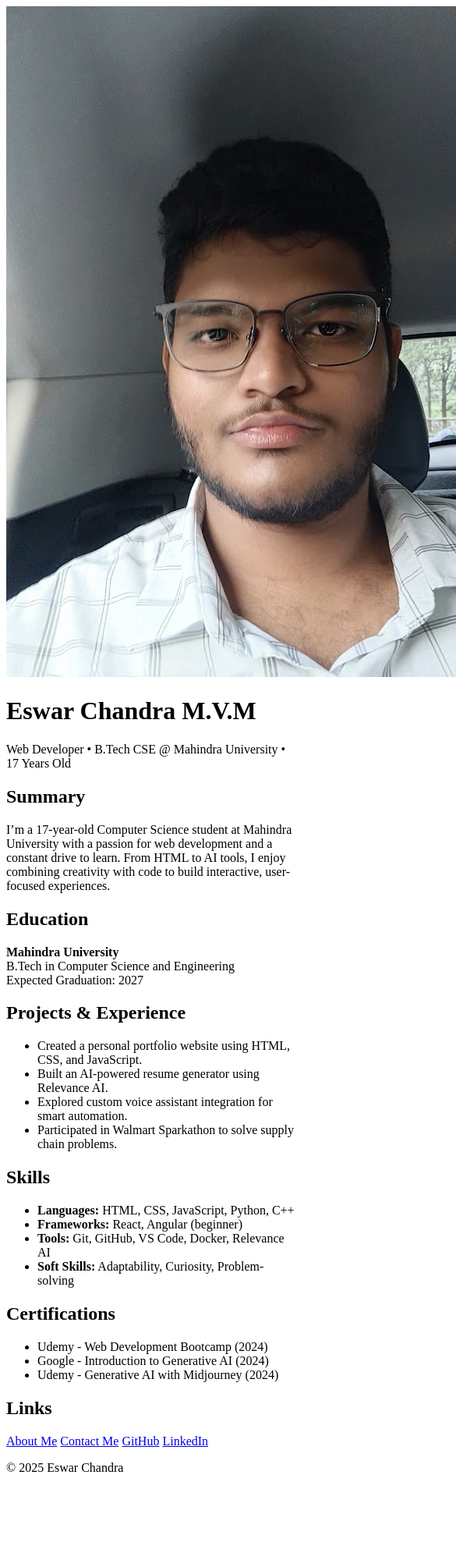
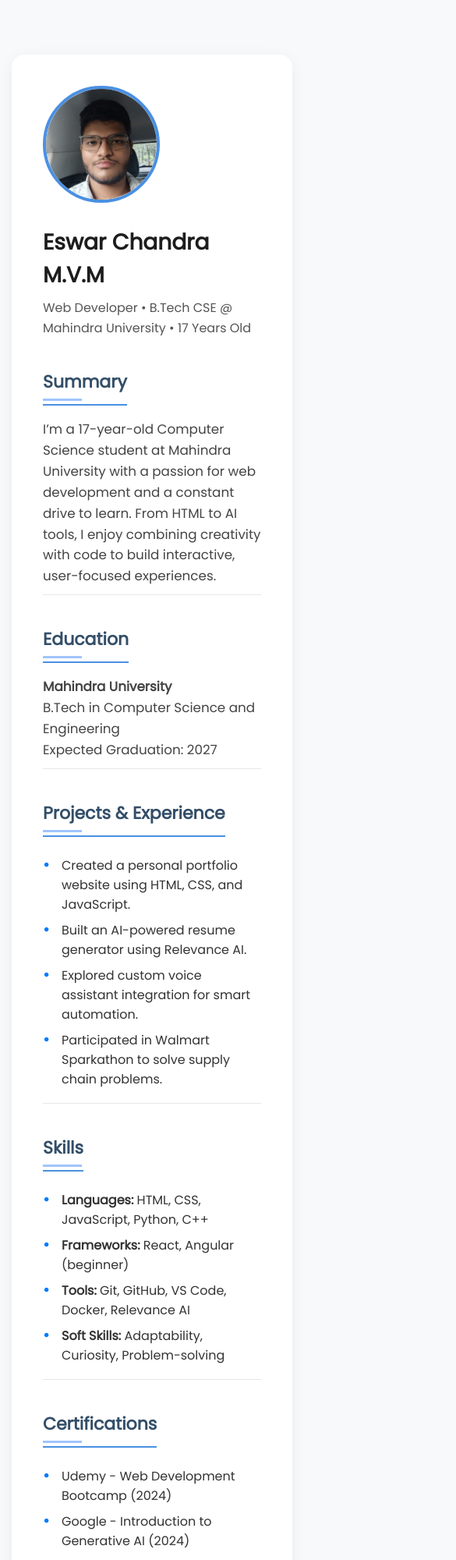
Before and after one commit to mec-256/My-resume, a plain HTML site: page index.html in a window 390 px wide. Shown: the top 2000 px of the page at 78% size, 585 px wide, since content can reach past the window. Before the commit the page ends 1907 px from the top, so only its background shows below. Drawn offline with Linux system fonts and the light colour scheme.

Commit message:
Add files via upload

```diff
--- /dev/null
+++ b/style.css
@@ -0,0 +1,237 @@
+/* === RESET & BASE === */
+* {
+  margin: 0;
+  padding: 0;
+  box-sizing: border-box;
+  font-family: 'Poppins', sans-serif;
+}
+
+body {
+  background: #f7f9fb;
+  color: #2e2e2e;
+  padding: 30px 15px;
+}
+
+/* === CONTAINER === */
+.container {
+  max-width: 950px;
+  margin: auto;
+  background: #ffffff;
+  padding: 40px;
+  border-radius: 16px;
+  box-shadow: 0 6px 25px rgba(0, 0, 0, 0.06);
+  transition: all 0.3s ease-in-out;
+}
+
+/* === HEADER === */
+.header {
+  display: flex;
+  align-items: center;
+  gap: 25px;
+  margin-bottom: 30px;
+  flex-wrap: wrap;
+}
+
+.profile-img {
+  width: 130px;
+  height: 130px;
+  border-radius: 50%;
+  object-fit: cover;
+  border: 3px solid #a1c4fd;
+  background: #e0ecff;
+}
+
+.name-title {
+  display: flex;
+  flex-direction: column;
+  justify-content: center;
+}
+
+.name-title h1 {
+  font-size: 2.4em;
+  color: #2b60de;
+}
+
+.name-title p {
+  font-size: 1.1em;
+  color: #555;
+  margin-top: 6px;
+}
+
+/* === SECTION === */
+.section {
+  margin-top: 40px;
+  padding-bottom: 10px;
+  border-bottom: 1px solid #e6e6e6;
+}
+
+.section:last-child {
+  border-bottom: none;
+}
+
+h2 {
+  font-size: 1.5em;
+  color: #334e68;
+  margin-bottom: 14px;
+  position: relative;
+}
+
+h2::after {
+  content: "";
+  display: block;
+  width: 50px;
+  height: 3px;
+  background: #a1c4fd;
+  margin-top: 5px;
+}
+
+/* === TEXT === */
+p {
+  font-size: 1.05em;
+  color: #444;
+  line-height: 1.6;
+  margin-top: 5px;
+}
+
+/* === LISTS === */
+ul {
+  list-style: none;
+  padding-left: 0;
+  margin-top: 12px;
+}
+
+ul li {
+  margin-bottom: 8px;
+  padding-left: 24px;
+  position: relative;
+  color: #333;
+}
+
+ul li::before {
+  content: "•";
+  position: absolute;
+  left: 0;
+  color: #007BFF;
+  font-size: 1.4em;
+  line-height: 1;
+}
+
+/* === CONTACT === */
+.contact a {
+  display: inline-block;
+  margin-right: 15px;
+  margin-top: 10px;
+  color: #2b60de;
+  text-decoration: none;
+  font-weight: 500;
+  transition: all 0.2s ease;
+  border-bottom: 1px solid transparent;
+}
+
+.contact a:hover {
+  border-bottom: 1px solid #2b60de;
+  color: #1e4db7;
+}
+
+/* === FOOTER === */
+footer {
+  margin-top: 40px;
+  text-align: center;
+  color: #888;
+  font-size: 0.95em;
+}
+
+/* === RESPONSIVE === */
+@media screen and (max-width: 768px) {
+  .header {
+    flex-direction: column;
+    align-items: center;
+    text-align: center;
+  }
+
+  .profile-img {
+    width: 110px;
+    height: 110px;
+  }
+
+  .name-title h1 {
+    font-size: 2em;
+  }
+ /* Container */
+.container {
+  background-color: #fff;
+  font-family: 'Poppins', sans-serif;
+  border-radius: 16px;
+  padding: 40px;
+  max-width: 900px;
+  margin: 40px auto;
+  box-shadow: 0 4px 20px rgba(0,0,0,0.06);
+  color: #333;
+}
+
+/* Header Section */
+.header-left {
+  display: flex;
+  align-items: center;
+  gap: 30px;
+  flex-wrap: wrap;
+  margin-bottom: 30px;
+}
+
+.profile-img-left {
+  width: 150px;
+  height: 150px;
+  border-radius: 50%;
+  object-fit: cover;
+  border: 4px solid #4a90e2;
+}
+
+.name-title h1 {
+  font-size: 28px;
+  margin: 0;
+  color: #1d1d1d;
+}
+
+.name-title p {
+  font-size: 16px;
+  color: #555;
+  margin-top: 8px;
+}
+
+/* Sections */
+.section {
+  margin-bottom: 30px;
+}
+
+.section h2 {
+  font-size: 22px;
+  border-bottom: 2px solid #4a90e2;
+  display: inline-block;
+  padding-bottom: 4px;
+  margin-bottom: 12px;
+}
+
+/* Bullets */
+
+
+/* Links */
+.contact a {
+  display: inline-block;
+  margin-right: 16px;
+  color: #007BFF;
+  text-decoration: none;
+}
+
+.contact a:hover {
+  text-decoration: underline;
+}
+
+/* Footer */
+footer {
+  text-align: center;
+  margin-top: 40px;
+  font-size: 14px;
+  color: #777;
+}
+
+}
```
Also changed, not shown: about.html (+35 -14 lines).
